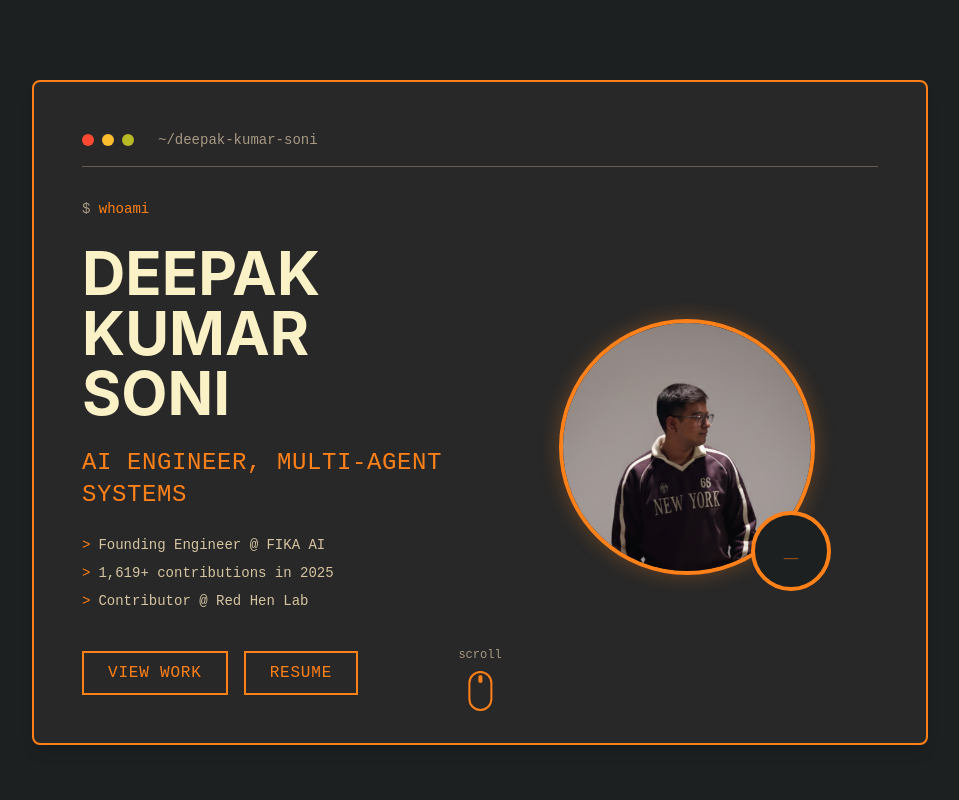
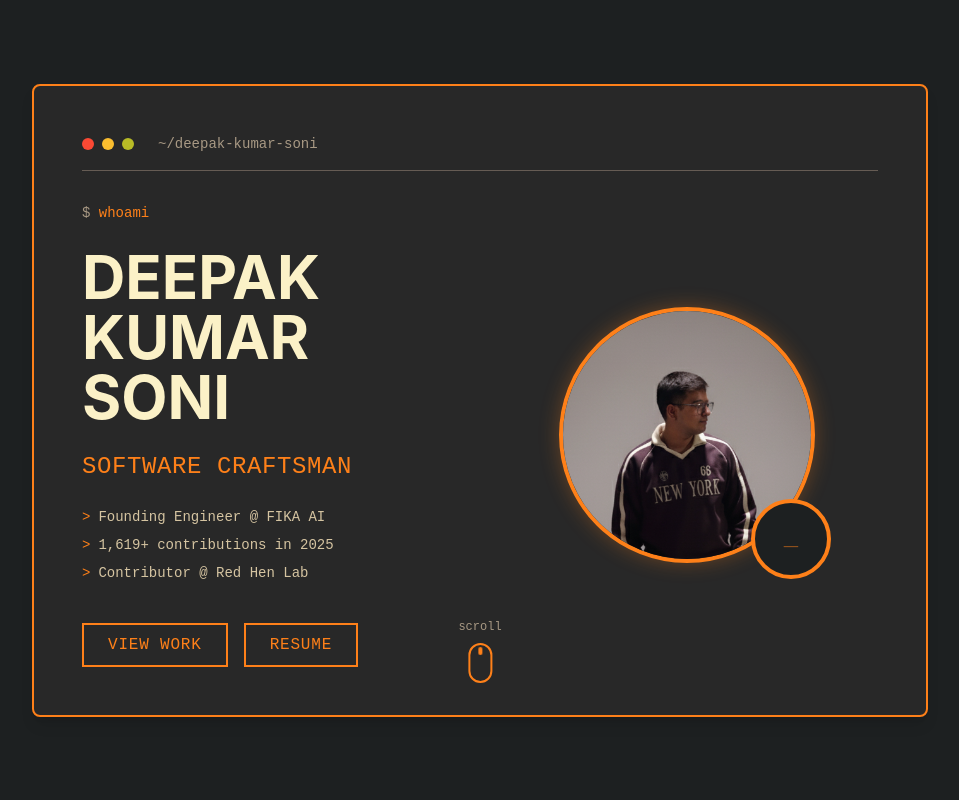
Before and after one commit to glitchdoescode/gruvbox-portfolio, a Next.js app: page / in a window 1280 px wide. Shown: the top 800 px of the page, without its empty margins (160-1119 px from the left). Built offline with nearby package versions, Linux system fonts and the light colour scheme.

Commit message:
Update tagline to 'Software Craftsman'
Change from specialized 'AI Engineer, Multi-Agent Systems' to 'Software Craftsman' to better reflect generalist engineering skills and craftsmanship mindset

```diff
--- a/components/Hero.tsx
+++ b/components/Hero.tsx
@@ -28,7 +28,7 @@ const Hero = () => {
             </h1>
 
             <p className="text-xl md:text-2xl text-gruvbox-orange font-mono uppercase tracking-wide">
-              AI Engineer, Multi-Agent Systems
+              Software Craftsman
             </p>
 
             <div className="space-y-2 text-gruvbox-fg2 font-mono text-sm">
```
